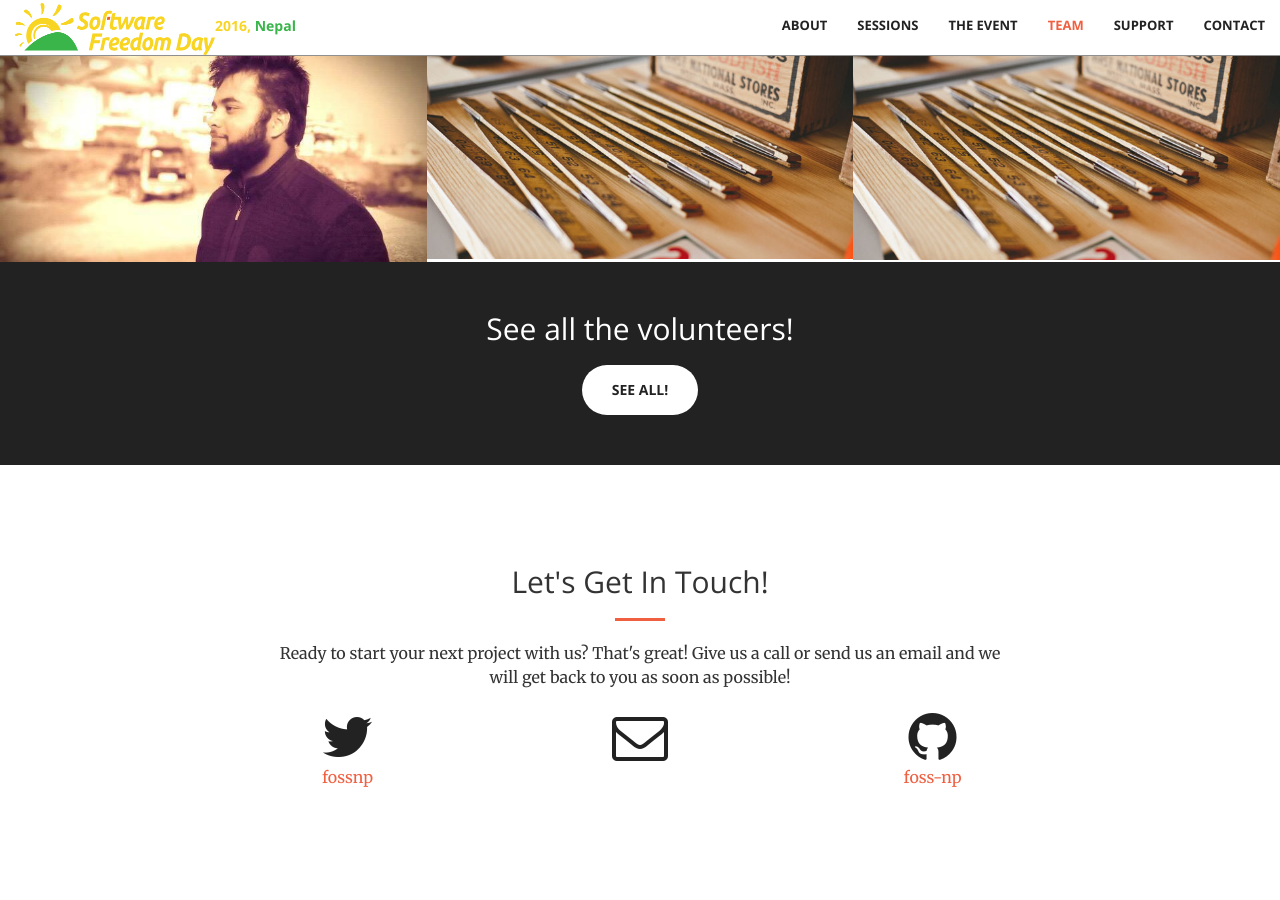
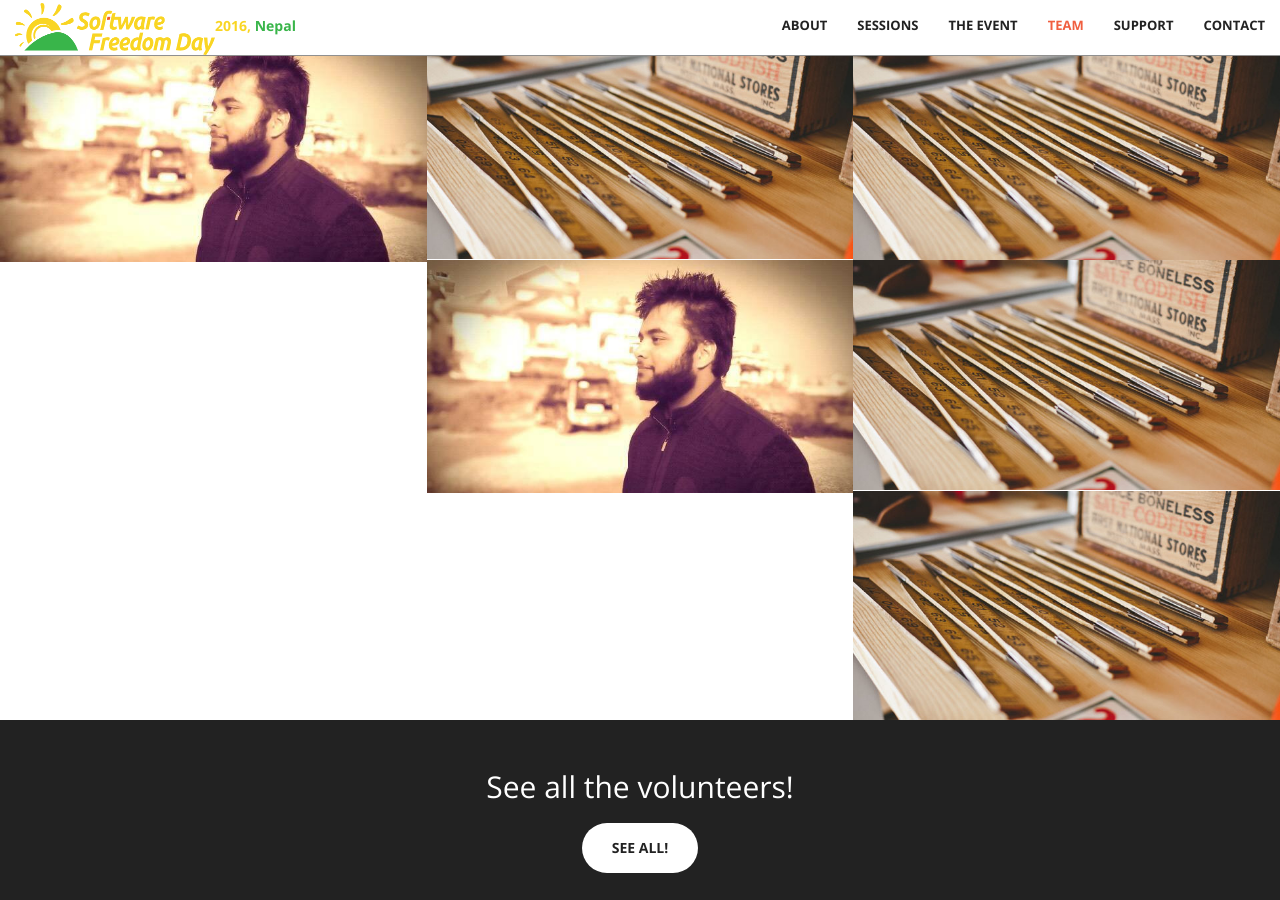
Before and after one commit to foss-np/sfd-2016, a Jekyll site: the page built from index.html, in a window 1280 px wide and 900 px high, scrolled down 2254 px. Built offline with Jekyll 4.4.1, drawn with Linux system fonts in a browser that asks for light colours.

Commit message:
Update team.html

```diff
--- a/_includes/team.html
+++ b/_includes/team.html
@@ -107,6 +107,66 @@
                     </div>
                 </a>
             </div>
+            <div class="col-lg-4 col-sm-6">
+                <a href="#" class="portfolio-box">
+                    <img src="img/team/manish.png" class="img-responsive" alt="">
+                    <div class="portfolio-box-caption">
+                        <div class="portfolio-box-caption-content">
+                            <div class="project-category text-faded">
+                                Volunteer, Organizer
+                            </div>
+                            <div class="project-name">
+                                Manish Marahatta
+                            </div>
+                        </div>
+                    </div>
+                </a>
+            </div>
+            <div class="col-lg-4 col-sm-6">
+                <a href="#" class="portfolio-box">
+                    <img src="img/team/5.jpg" class="img-responsive" alt="">
+                    <div class="portfolio-box-caption">
+                        <div class="portfolio-box-caption-content">
+                            <div class="project-category text-faded">
+                                Volunteer, Organizer
+                            </div>
+                            <div class="project-name">
+                                Amit Chaudhary
+                            </div>
+                        </div>
+                    </div>
+                </a>
+            </div>
+            <div class="col-lg-4 col-sm-6">
+                <a href="#" class="portfolio-box">
+                    <img src="img/portfolio/6.jpg" class="img-responsive" alt="">
+                    <div class="portfolio-box-caption">
+                        <div class="portfolio-box-caption-content">
+                            <div class="project-category text-faded">
+                                Volunteer, Organizer
+                            </div>
+                            <div class="project-name">
+                                Jeevan Chapagain
+                            </div>
+                        </div>
+                    </div>
+                </a>
+            </div>
+            <div class="col-lg-4 col-sm-6">
+                <a href="#" class="portfolio-box">
+                    <img src="img/team/5.jpg" class="img-responsive" alt="">
+                    <div class="portfolio-box-caption">
+                        <div class="portfolio-box-caption-content">
+                            <div class="project-category text-faded">
+                                Volunteer, Organizer
+                            </div>
+                            <div class="project-name">
+                                Sushma Giri
+                            </div>
+                        </div>
+                    </div>
+                </a>
+            </div>
         </div>
     </div>
 </section>
```
